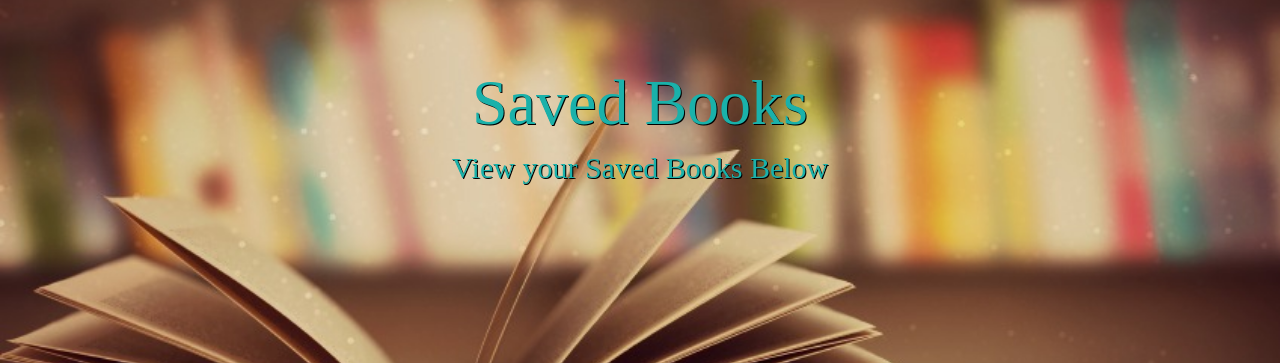
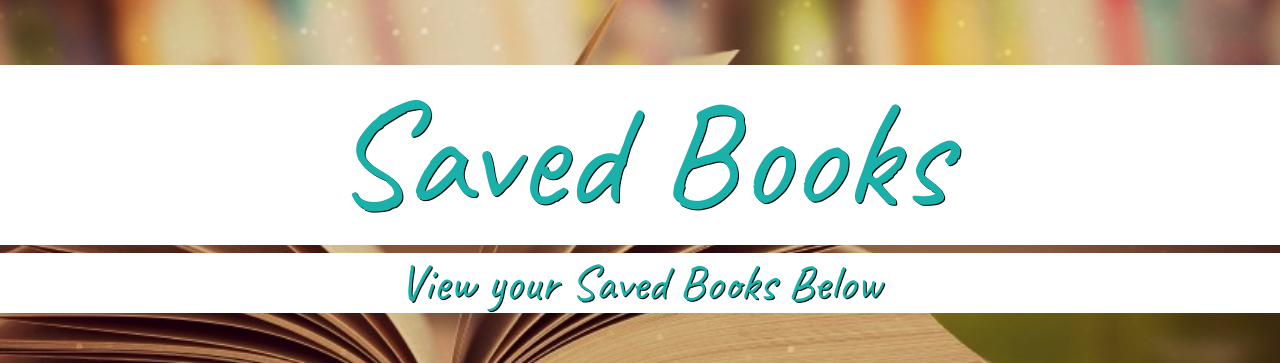
Before and after one commit to d-taylor6403/Great-Reads-Book-Search, a React (Create React App) app in the folder client/: page /saved in a window 1280 px wide. Shown: the part 135-498 px from the top of the page. Built offline with nearby package versions, Linux system fonts and the light colour scheme; no server answers.

Commit message:
styling saved page

```diff
--- a/client/src/assets/header.css
+++ b/client/src/assets/header.css
@@ -5,7 +5,7 @@
         -o-background-size: cover;
         background-size: cover;
         background-position: right;
-    height: 100vh;
+    height: 75vh;
     color: rgb(26,177,170);
     text-shadow: 1px 1px black;
     padding-top: 25vh;
--- a/client/src/assets/results.css
+++ b/client/src/assets/results.css
@@ -29,7 +29,7 @@ body {
         color: white;
     }
     .view {
-        background: navy;
+        background: rgb(26,177,170);
         color: white;
         margin-right: 10px;
     }
--- a/client/src/assets/saved.css
+++ b/client/src/assets/saved.css
@@ -5,16 +5,18 @@
       -o-background-size: cover;
       background-size: cover;
       background-position: right;
-    height: 100vh;
+    height: 75vh;
     color: rgb(26,177,170);
     text-shadow: 1px 1px black;
     padding-top: 25vh;
 }
 .savedHeader h1{
-    font-size: 64px;
-    font-family: 'Oleo Script', cursive;
+    font-size: 150px;
+    font-family: 'Caveat', cursive;
+    background-color: white;
 }
 .savedHeader h2 {
-    font-size: 30px;
-    font-family: 'Oleo Script', cursive;
+    font-size: 50px;
+    font-family: 'Caveat', cursive;
+    background-color: white;
 }
```
